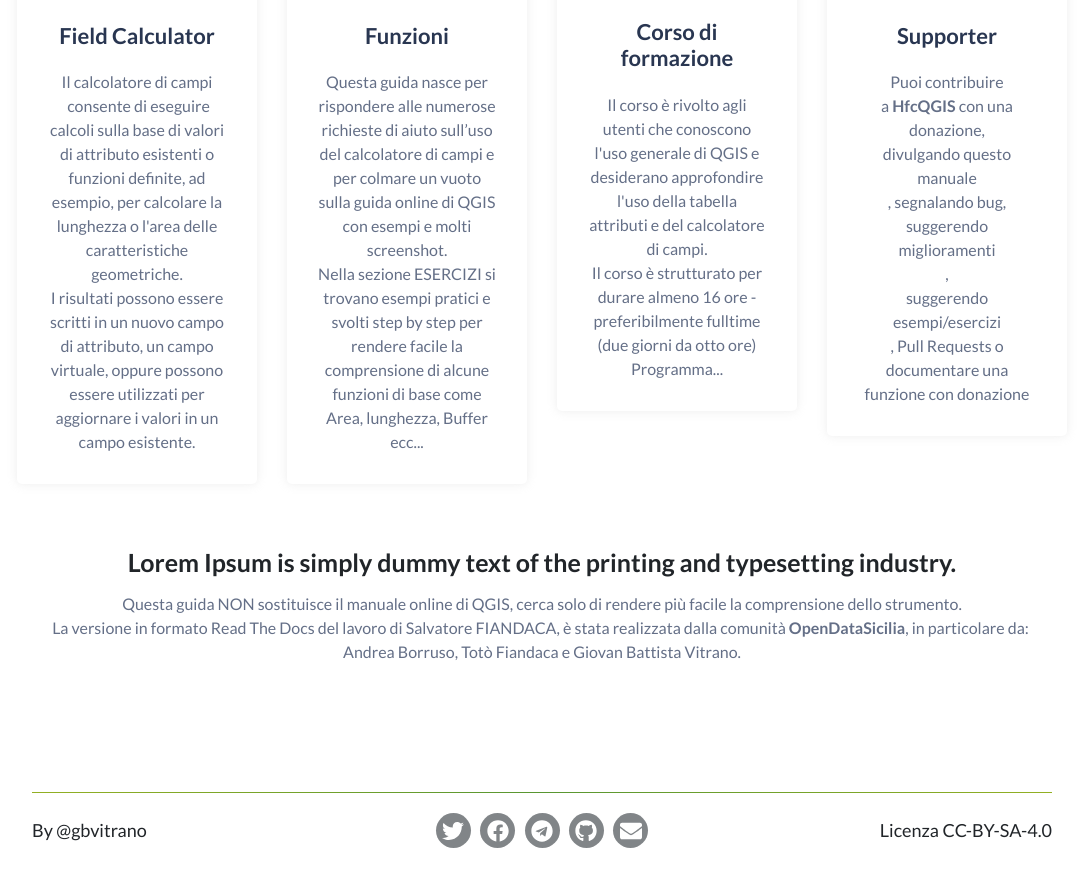
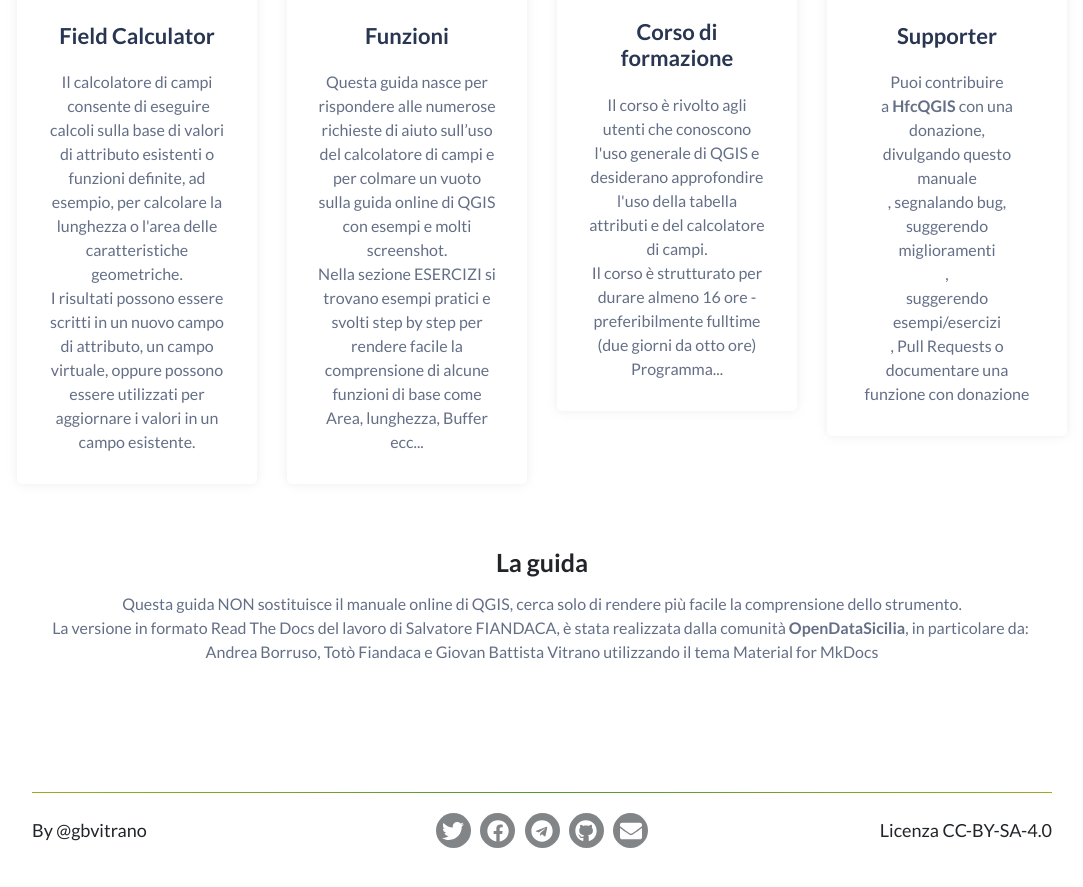
Before and after one commit to gbvitrano/MaterialMkDocs-gb, an MkDocs documentation site: the page built from docs/index.md, in a window 1280 px wide and 900 px high, scrolled down 813 px. Shown: the top 887 px of the window, without its empty margins (98-1181 px from the left). Built offline with MkDocs 1.6.1 and Material for MkDocs 9.7.7, drawn with Linux system fonts in a browser that asks for light colours; nearby versions of some CDN libraries; some web fonts are replaced; library files that are not in the unit come from our copies; comment, search, counter and statistics services are not loaded.

Commit message:
Update home.html

```diff
--- a/docs/overrides/home.html
+++ b/docs/overrides/home.html
@@ -138,9 +138,9 @@
                     <div class="col-lg-12">
                       <div class="header_hero_content mt-45">
                           <!--  <h3 class="main_title">What is Lorem Ipsum?</h3> --><br>
-                        <h5 class="sub_title">Lorem Ipsum is simply dummy text of the printing and typesetting industry.</h5>
+                        <h5 class="sub_title">La guida</h5>
                           <p class="wow fadeInUp" data-wow-duration="1.3s" data-wow-delay="1.1s">Questa guida NON sostituisce il <a href="https://qgis.org/it/docs/index.html#" title="Manuale online di QGIS" target="_blank">manuale</a> online di QGIS, cerca solo di rendere più facile la comprensione dello strumento.<br>
-La versione in formato <a href="https://docs.readthedocs.io/en/latest/index.html" title="Read The Docs" target="_blank">Read The Docs</a> del lavoro di Salvatore FIANDACA, è stata realizzata dalla comunità <a href="https://hfcqgis-md.readthedocs.io/it/latest/ods/" title="OpenDataSicilia"><strong>OpenDataSicilia</strong></a>, in particolare da: <a href="https://twitter.com/aborruso" title="Andrea Borruso" target="_blank">Andrea Borruso</a>, <a href="https://twitter.com/totofiandaca" title="Totò Fiandaca" target="_blank">Totò Fiandaca</a> e <a href="https://twitter.com/gbvitrano" title="Giovan Battista Vitrano" target="_blank">Giovan Battista Vitrano</a>.</p>
+La versione in formato <a href="https://docs.readthedocs.io/en/latest/index.html" title="Read The Docs" target="_blank">Read The Docs</a> del lavoro di Salvatore FIANDACA, è stata realizzata dalla comunità <a href="https://hfcqgis-md.readthedocs.io/it/latest/ods/" title="OpenDataSicilia"><strong>OpenDataSicilia</strong></a>, in particolare da: <a href="https://twitter.com/aborruso" title="Andrea Borruso" target="_blank">Andrea Borruso</a>, <a href="https://twitter.com/totofiandaca" title="Totò Fiandaca" target="_blank">Totò Fiandaca</a> e <a href="https://twitter.com/gbvitrano" title="Giovan Battista Vitrano" target="_blank">Giovan Battista Vitrano</a> utilizzando il tema <a href="https://squidfunk.github.io/mkdocs-material/" target="_blank" rel="noopener">Material for MkDocs</a></p>
                           </div>
                         <!-- header hero content -->
                     </div>
```
